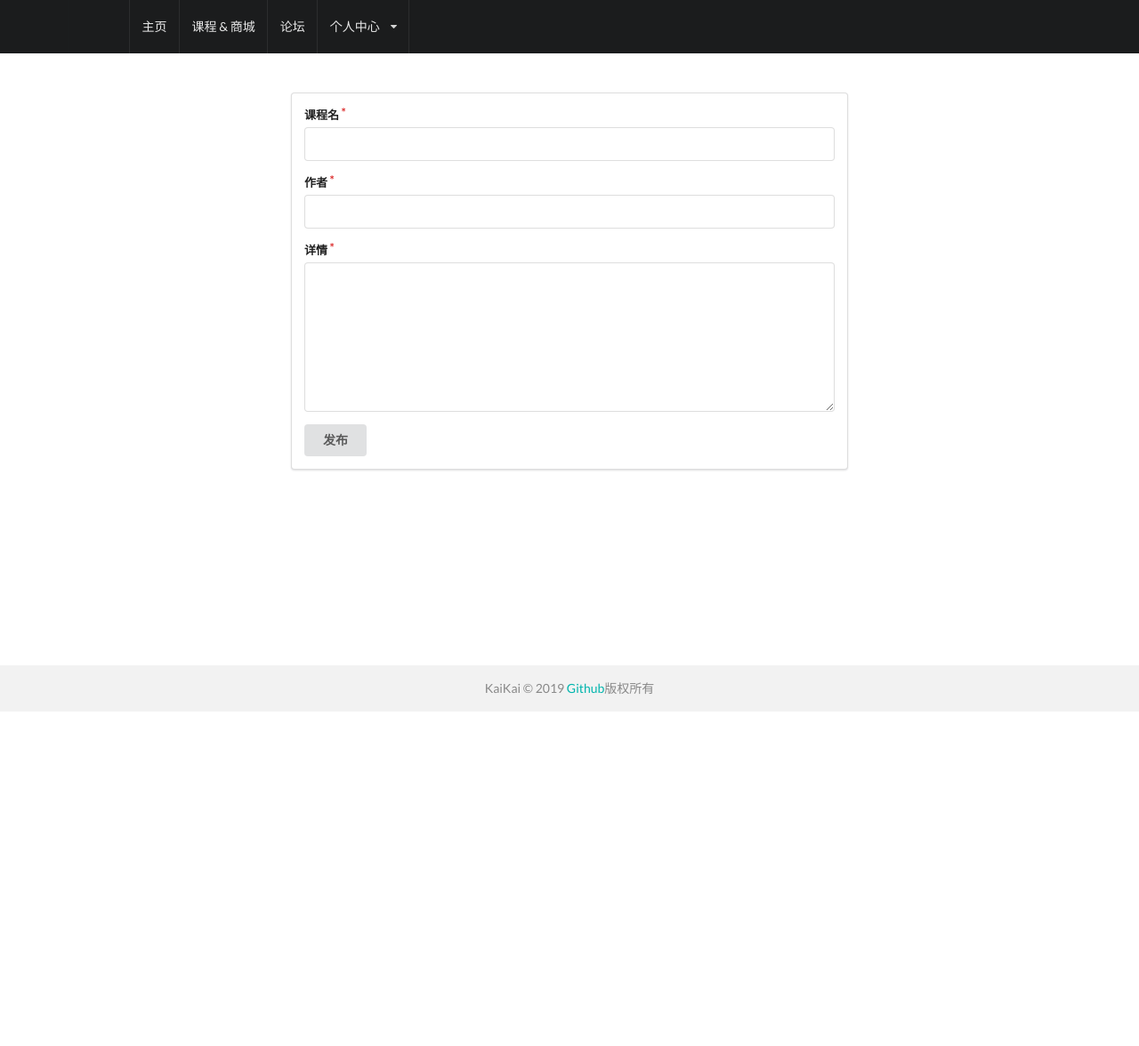
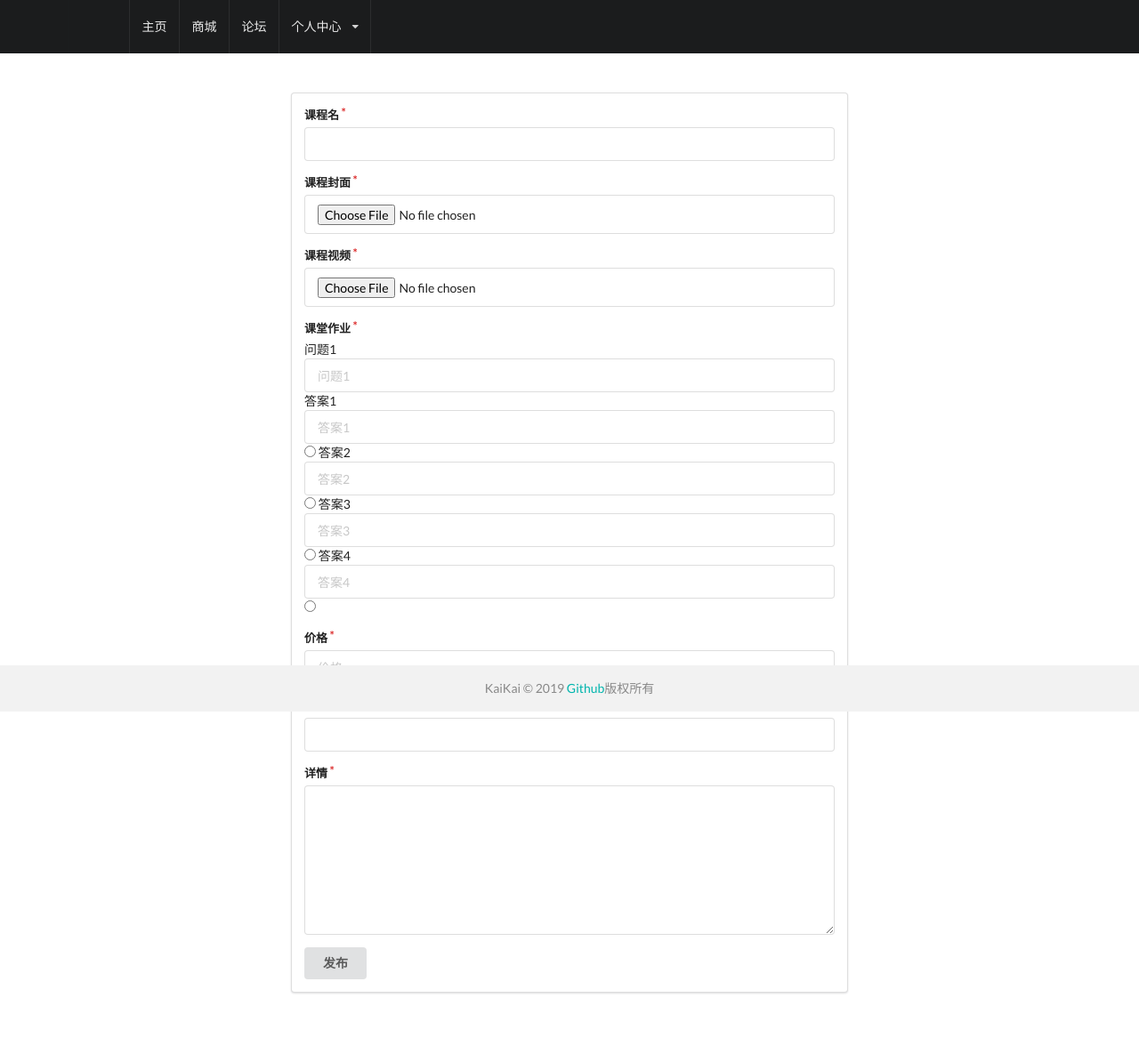
Before and after one commit to 18898286061/CourseExpress, a Node project: template views/adminCourseEdit.ejs in a window 1280 px wide. Shown: the whole page at 89% size. Before the commit the page ends 800 px from the top, so only its background shows below. Run offline with Node 20 templates, Linux system fonts and the light colour scheme; the template is opened without the code that fills it, so the values that code supplies are empty; some libraries are stand-ins or nearby versions.

Commit message:
完成修改课程信息功能

```diff
--- a/index.js
+++ b/index.js
@@ -43,7 +43,7 @@ app.use(require('express-formidable')({
 
 // 设置模板全局常量
 app.locals.blog = {
-  title: '网课系统',
+  title: '综合网课系统',
   description: pkg.description
 }
 
--- a/views/adminCourse.ejs
+++ b/views/adminCourse.ejs
@@ -16,7 +16,7 @@
           <th>封面</th>
           <th>创建时间</th>
           <th>价格</th>
-          <th>购买量</th>
+          <th>已参加人数</th>
           <th>课程详情</th>
           <th>操作</th>
         </tr>
--- a/views/adminCourseEdit.ejs
+++ b/views/adminCourseEdit.ejs
@@ -6,14 +6,41 @@
   </div>
 
   <div class="eight wide column">
-    <form class="ui form segment" method="post" action="/admin/<%= course._id %>/courseEdit">
+    <!-- 不加multipart/form-data 上传文件会报错 -->
+    <form
+      class="ui form segment"
+      enctype="multipart/form-data"
+      method="post"
+      action="/admin/<%= course._id %>/courseEdit">
       <div class="field required">
         <label>课程名</label>
         <input type="text" name="courseName" value="<%= course.courseName %>">
       </div>
       <div class="field required">
+        <label>课程封面</label>
+        <input type="file" name="editCover">
+      </div>
+      <div class="field required">
+        <label>课程视频</label>
+        <input type="file" name="editVedio">
+      </div>
+
+
+      <div class="field required"><label>课堂作业</label>
+        <span>问题1</span><input placeholder="问题1" type="text" name="question" value="<%= course.taskQuetion %>">
+        <span>答案1</span><input placeholder="答案1" type="text" name="answer1"><input name="answerRadio" type="radio" value="answer1"/>
+        <span>答案2</span><input placeholder="答案2" type="text" name="answer2"><input name="answerRadio" type="radio" value="answer2"/>
+        <span>答案3</span><input placeholder="答案3" type="text" name="answer3"><input name="answerRadio" type="radio" value="answer3"/>
+        <span>答案4</span><input placeholder="答案4" type="text" name="answer4"><input name="answerrRadio" type="radio" avalue="answer4"/>
+      </div>
+
+      <div class="field required">
+        <label>价格</label>
+        <input placeholder="价格" type="number" name="price" value="<%= course.price %>">
+        </div>
+      <div class="field required">
         <label>作者</label>
-        <input type="text" name="author" value="<%= course.author %>">
+        <input type="text" name="author" value="<%= course.author %>" value="<%= course.author %>">
       </div>
       <div class="field required">
         <label>详情</label>
--- a/views/components/admin-courseContent.ejs
+++ b/views/components/admin-courseContent.ejs
@@ -1,7 +1,9 @@
 <tr>
   <td><%= course.courseName %></td>
   <td><%= course.author %></td>
-  <td><img src="/img/<%- course.cover %>" alt="cover" width="100px"></td>
+  <td style="width: 100px; height: 45px; overflow: hidden; position: relative;" >
+    <img style="max-width: 100%; position: absolute; left: 0; top: 0; right: 0; bottom: 0; margin:auto" src="/img/<%- course.cover %>" alt="cover">
+  </td>
   <td><%= course.created_at %></td>
   <td><%= course.price %></td>
 
--- a/views/components/admin-postsContent.ejs
+++ b/views/components/admin-postsContent.ejs
@@ -1,7 +1,7 @@
 <tr>
-  <td data-label="Name"><%= post.title %></td>
-  <td data-label="Age"><%= post.author.name %></td>
-  <td data-label="Job"><%- post.content %></td>
+  <td><%= post.title %></td>
+  <td><%= post.author.name %></td>
+  <td><%- post.content %></td>
   <td><%= post.created_at %></td>
   <td><%= post.pv || 0 %></td>
   <td>
--- a/views/components/admin-userContent.ejs
+++ b/views/components/admin-userContent.ejs
@@ -1,6 +1,8 @@
 <tr>
   <td><%= user.name %></td>
-  <td><img src="/img/<%= user.avatar %>" alt="cover" width="100px"></td>
+  <td style="width: 100px; height: 80px; overflow: hidden; position: relative;">
+    <img style="max-width: 100%; position: absolute; left: 0; top: 0; right: 0; bottom: 0; margin:auto" src="/img/<%= user.avatar %>" alt="cover">
+  </td>
   <td class="gender"><%= user.gender %></td>
   <td width="300"><%= user.bio %></td>
   <td>
--- a/views/components/adminHeader.ejs
+++ b/views/components/adminHeader.ejs
@@ -2,6 +2,11 @@
 .ui.menu {margin: 3em 0em;}
 .ui.menu:last-child {margin-bottom: 30px;}
 </style>
+<h1 style="
+  text-align: center;
+  color: #00b5ad;
+  font-family: Lato,'Helvetica Neue',Arial,Helvetica,sans-serif;
+  font-weight: 700;">系统后台管理界面</h1>
 <div class="ui category search" style="width: 210px; margin: 0 auto">
   <div class="ui icon input">
     <input class="prompt" type="text" placeholder="搜索">
--- a/views/components/course-content.ejs
+++ b/views/components/course-content.ejs
@@ -28,6 +28,6 @@
       <div class="meta">
         <a class="group">作者：<%= course.author %></a>
       </div>
-      <div class="description"><%- course.description %></div>
+      <div class="description" style="margin-top: 0px;"><%- course.description %></div>
     </div>
   </div>
--- a/views/components/nav.ejs
+++ b/views/components/nav.ejs
@@ -27,7 +27,7 @@ svg {
       <p><%= blog.title %></p>
     </a>
     <a href="/home" class="item">主页</a>
-    <a href="/mall" class="item">课程 & 商城</a>
+    <a href="/mall" class="item">商城</a>
     <a href="/posts" class="item">论坛</a>
 
 
--- a/views/home.ejs
+++ b/views/home.ejs
@@ -1,5 +1,9 @@
 <%- include('header') %>
-
+<h1 style="
+text-align: center;
+color: #00b5ad;
+font-family: Lato,'Helvetica Neue',Arial,Helvetica,sans-serif;
+font-weight: 700;" >综合网课系统</h1>
 <%- include('components/swiper') %>
 
 <%- include('footer') %>
```
Also changed, not shown: routes/admin.js (+33 -1 lines), views/createCourse.ejs (+4 -4 lines), views/mall.ejs (+9 -1 lines).
